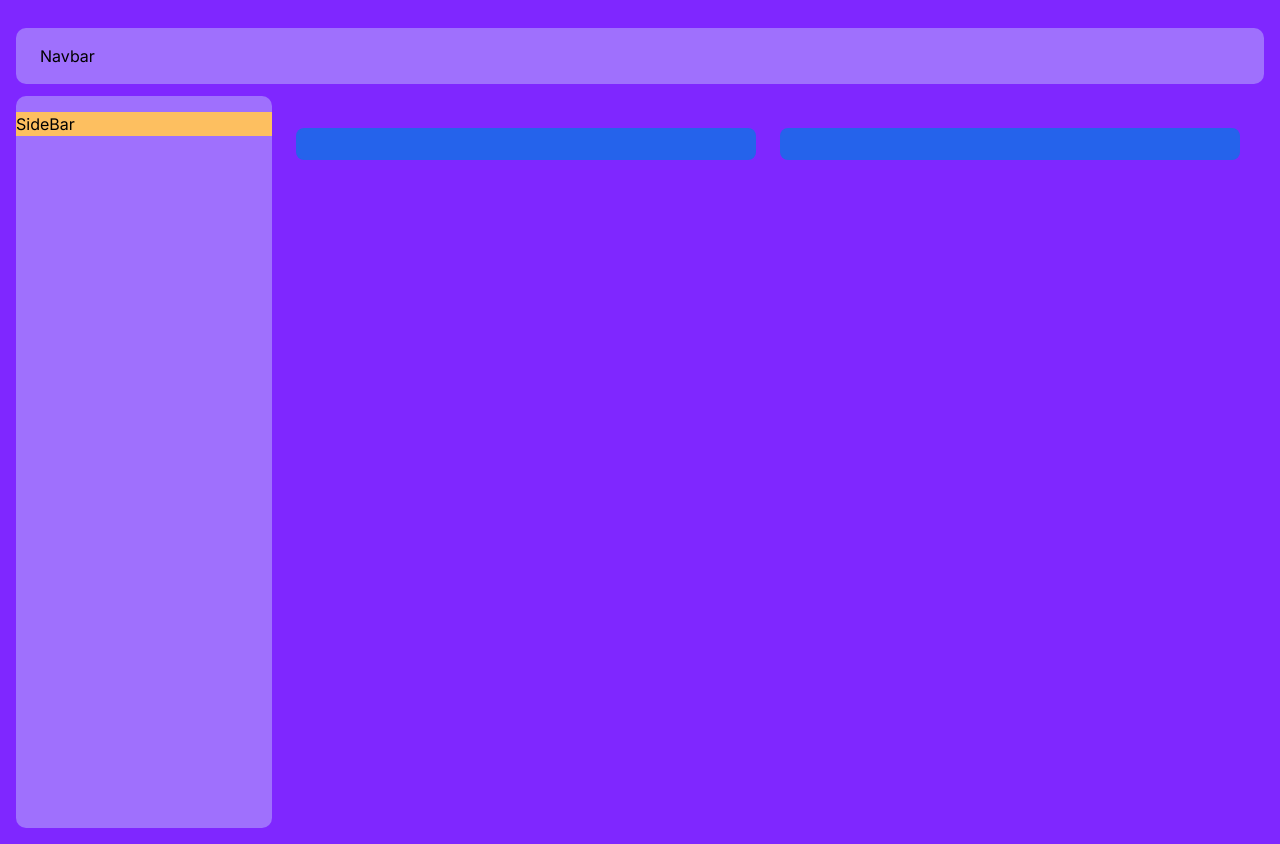
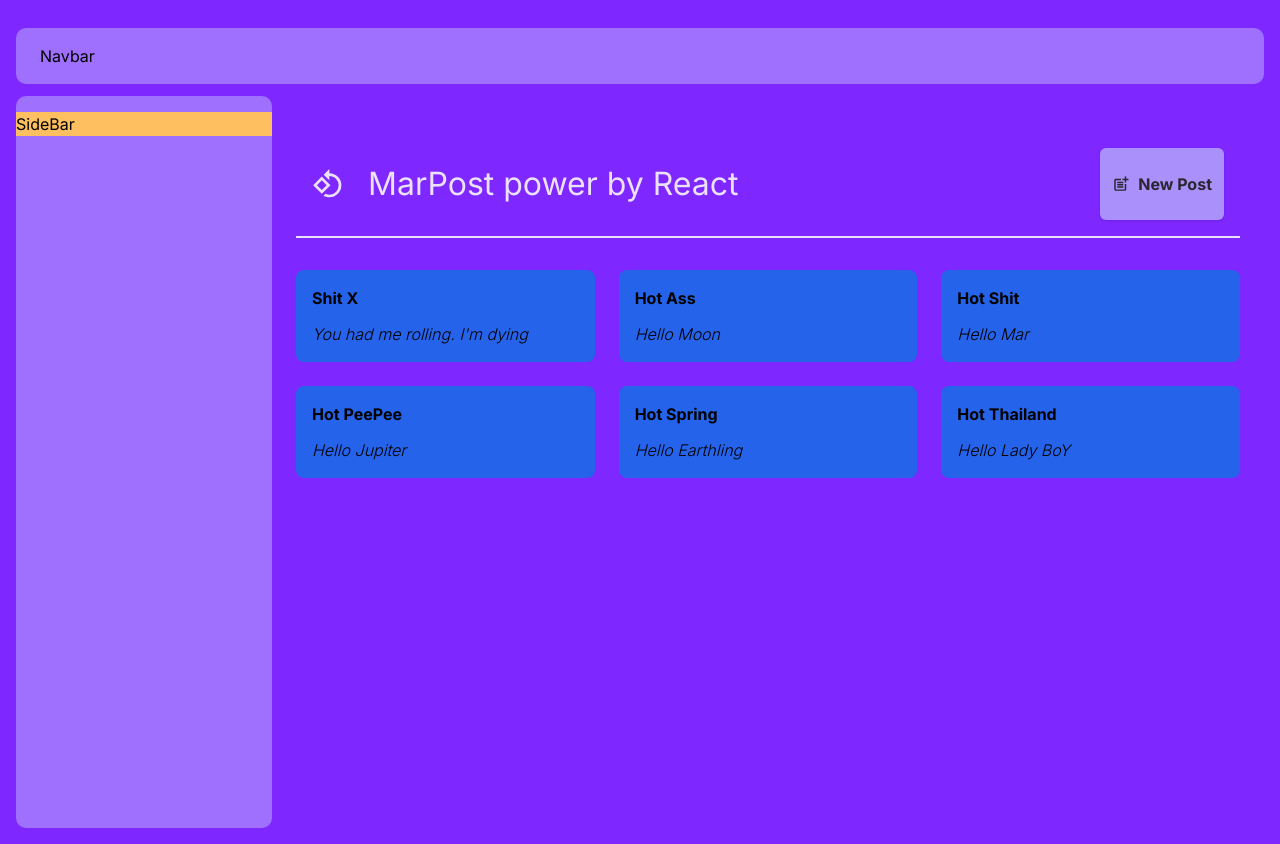
Before and after one commit to JinJaeJee/NextJs14-Learning, a Next.js app: page / in a window 1280 px wide. Built offline with nearby package versions, Linux system fonts and the light colour scheme.

Commit message:
feat: add feature add new item V1

```diff
--- /dev/null
+++ b/app/components/CallNewPost.jsx
@@ -0,0 +1,24 @@
+import React from "react";
+import { MdPostAdd, MdRotate90DegreesCcw } from "react-icons/md";
+
+const CallNewPost = ({ showModel }) => {
+  return (
+    <header className="mt-1 mb-8 p-4 text-center flex justify-between items-center border-b-2 border-[#ece1fa]">
+      <h1 className="text-[2rem] flex gap-[1.5rem] items-center text-[#ece1fa]">
+        <MdRotate90DegreesCcw />
+        MarPost power by React
+      </h1>
+      <p>
+        <button
+          className="inline-flex items-center gap-[0.5rem] px-[0.75rem] py-[1.5rem] bg-[#a990fb] text-[#2a2630] border-0 rounded-md shadow cursor-pointer font-bold"
+          onClick={showModel}
+        >
+          <MdPostAdd size={18} />
+          New Post
+        </button>
+      </p>
+    </header>
+  );
+};
+
+export default CallNewPost;
--- a/app/components/MainContent.js
+++ /dev/null
@@ -1,18 +0,0 @@
-import React from "react";
-
-const MainContent = () => {
-  return (
-    <div className="container mx-auto px-6 py-8">
-      <div className="grid gap-6 mb-8 md:grid-cols-2">
-        <div className="min-w-0 p-4 bg-blue-600 rounded-lg shadow-xs">
-          {/* Content Area 1 */}
-        </div>
-        <div className="min-w-0 p-4 bg-blue-600 rounded-lg shadow-xs">
-          {/* Content Area 2 */}
-        </div>
-      </div>
-    </div>
-  );
-};
-
-export default MainContent;
--- /dev/null
+++ b/app/components/MainContent.jsx
@@ -0,0 +1,54 @@
+"use client";
+import React, { useCallback, useState } from "react";
+import SubMainContent from "./SubMainContent";
+import NewContent from "./NewContent";
+import Model from "./Model";
+import CallNewPost from "./CallNewPost";
+
+const MainContent = () => {
+  const [isModleVisible, setIsModelVisible] = useState(false);
+
+  const [newDesc, setNewDesc] = useState("You had me rolling. I'm dying");
+  const [newTitle, setNewTitle] = useState("Shit X");
+
+  const closeModel = () => {
+    setIsModelVisible(false);
+  };
+
+  const showModel = () => {
+    setIsModelVisible(true);
+  };
+
+  const onDescChange = useCallback((event) => {
+    setNewDesc(event.target.value);
+  }, []);
+
+  const onTitleChange = useCallback((event) => {
+    setNewTitle(event.target.value);
+  }, []);
+
+  return (
+    <div className="container mx-auto px-6 py-8">
+      {isModleVisible ? (
+        <Model onClose={showModel}>
+          <NewContent
+            closeModel={closeModel}
+            onDescChange={onDescChange}
+            onTitleChange={onTitleChange}
+          />
+        </Model>
+      ) : null}
+      <CallNewPost showModel={showModel} />
+      <div className="grid gap-6 mb-8 md:grid-cols-3">
+        <SubMainContent title={newTitle} desc={newDesc} />
+        <SubMainContent title="Hot Ass" desc="Hello Moon" />
+        <SubMainContent title="Hot Shit" desc="Hello Mar" />
+        <SubMainContent title="Hot PeePee" desc="Hello Jupiter" />
+        <SubMainContent title="Hot Spring" desc="Hello Earthling" />
+        <SubMainContent title="Hot Thailand" desc="Hello Lady BoY" />
+      </div>
+    </div>
+  );
+};
+
+export default MainContent;
--- /dev/null
+++ b/app/components/Model.jsx
@@ -0,0 +1,20 @@
+import React from "react";
+
+const Model = ({ children, onClose }) => {
+  return (
+    <div className="">
+      <div
+        className="fixed top-0 left-0 w-full h-screen bg-black bg-opacity-60 z-10"
+        onClick={onClose}
+      />
+      <dialog
+        className="border-0 rounded-[10px] shadow-md p-0 overflow-hidden z-10" ///// noted overflow-hidden จะ show ขอบ
+        open={true}
+      >
+        {children}
+      </dialog>
+    </div>
+  );
+};
+
+export default Model;
--- /dev/null
+++ b/app/components/NewContent.jsx
@@ -0,0 +1,62 @@
+"use client";
+
+import { MdClose, MdRotate90DegreesCcw } from "react-icons/md";
+
+const NewContent = ({ onDescChange, onTitleChange, closeModel }) => {
+  return (
+    <div className="justify-center items-center bg-[#9F70FD]">
+      <form className=" flex flex-col p-6  max-w-md ">
+        <p className="mb-4">
+          <div className="flex justify-between">
+            <label
+              htmlFor="desc"
+              className="block text-base font-medium text-white mb-1 "
+            >
+              Text
+            </label>
+            <MdClose
+              onClick={closeModel}
+              className="absolute top-3 right-3 text-white hover:text-[#FF8080]"
+            />
+            <MdClose
+              onClick={closeModel}
+              className="absolute top-3 right-3 text-white hover:text-[#FF8080]"
+            />
+          </div>
+          <textarea
+            className="rounded-[10px] p-3 w-full"
+            id="desc"
+            required
+            rows={3}
+            placeholder="write something..."
+            onChange={onDescChange}
+          />
+        </p>
+        <p>
+          <label
+            className="block text-base font-medium text-white mb-1"
+            htmlFor="title"
+          >
+            Title
+          </label>
+          <input
+            className="rounded-[10px] p-3 w-full"
+            type="text"
+            id="title"
+            required
+            placeholder="name..."
+            onChange={onTitleChange}
+          />
+        </p>
+        <button
+          type="submit"
+          className="mt-[20px] p-3 flex justify-center border-2 "
+        >
+          Submit
+        </button>
+      </form>
+    </div>
+  );
+};
+
+export default NewContent;
--- /dev/null
+++ b/app/components/SubMainContent.jsx
@@ -0,0 +1,12 @@
+import React from "react";
+
+const SubMainContent = (props) => {
+  return (
+    <div className="min-w-0 p-4 bg-blue-600 rounded-lg shadow-xs flex  flex-col">
+      <h1 className="font-bold hover:text-white mb-3">{props.title}</h1>
+      <p className="font-light font-style: italic">{props.desc}</p>
+    </div>
+  );
+};
+
+export default SubMainContent;
--- a/package.json
+++ b/package.json
@@ -11,7 +11,8 @@
   "dependencies": {
     "next": "14.1.0",
     "react": "^18",
-    "react-dom": "^18"
+    "react-dom": "^18",
+    "react-icons": "^5.0.1"
   },
   "devDependencies": {
     "autoprefixer": "^10.4.17",
```
Also changed, not shown: app/components/Layout.jsx (renamed from app/components/Layout.js), app/components/Navbar.jsx (renamed from app/components/Navbar.js), app/components/Sidebar.jsx (renamed from app/components/Sidebar.js), app/layout.jsx (renamed from app/layout.js), app/page.jsx (renamed from app/page.js), 1 other file (tests, documents, lock files or other folders).
